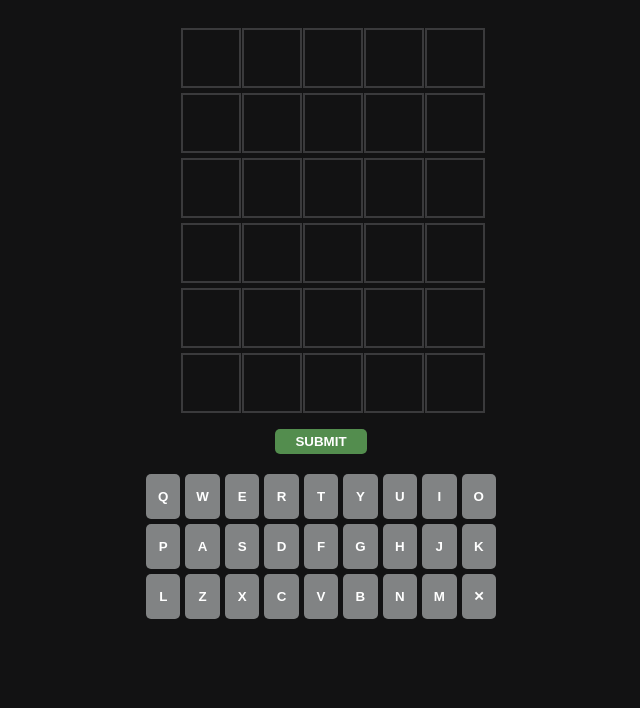
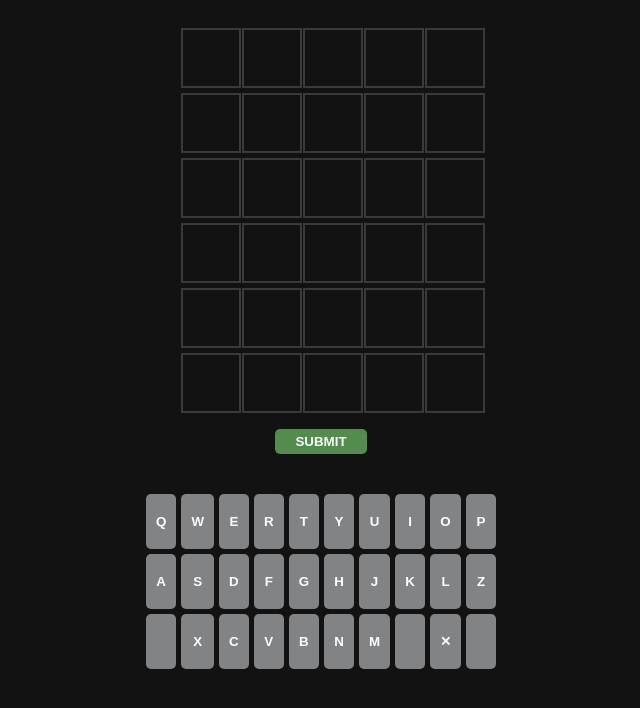
Before and after one commit to anand-2020/guess-it, a plain HTML site: page index.html in a window 1280 px wide. Shown: the whole page, without its empty margins (319-959 px from the left). Drawn offline with Linux system fonts and the light colour scheme.

Commit message:
update keyboard layout css

```diff
--- a/index.html
+++ b/index.html
@@ -16,20 +16,17 @@
       box-sizing: border-box;
       height: 100vh;
     }
-
     h1 {
       margin-bottom: 10px;
     }
-
     #board {
       display: grid;
       grid-template-columns: repeat(5, 1fr);
       gap: 5px;
+      margin-bottom: 20px;
       width: 100%;
       max-width: 280px;
-  margin: 0 auto 20px auto; /* center horizontally */
     }
-
     .cell {
       width: 100%;
       aspect-ratio: 1 / 1;
@@ -42,36 +39,34 @@ h1 {
       text-transform: uppercase;
       background: #121213;
     }
-
     .correct {
       background: #538d4e;
       border-color: #538d4e;
       color: #fff;
     }
-
     .present {
       background: #b59f3b;
       border-color: #b59f3b;
       color: #fff;
     }
-
     .absent {
       background: #3a3a3c;
       border-color: #3a3a3c;
       color: #fff;
     }
-
     #keyboard {
       display: grid;
-  grid-template-columns: repeat(9, 1fr);
+      grid-template-columns: repeat(10, 1fr);
       gap: 5px;
+      max-width: 350px;
       width: 100%;
-  max-width: 350px;
-  margin: 20px auto 0 auto; /* center horizontally */
+      margin-top: 40px;
     }
-
     .key {
-  padding: 15px 10px;
+      padding-top: 20px;
+      padding-bottom: 20px;
+      padding-left: 10px;
+      padding-right: 10px;
       background-color: #818384;
       color: white;
       font-weight: bold;
@@ -80,23 +75,24 @@ h1 {
       text-transform: uppercase;
       cursor: pointer;
     }
-
     .key.correct {
       background-color: #538d4e !important;
     }
-
     .key.present {
       background-color: #b59f3b !important;
     }
-
     .key.absent {
       background-color: #3a3a3c !important;
     }
-
     #message {
       margin-top: 10px;
       font-size: 1rem;
-  text-align: center;
+    }
+    #board,
+    #keyboard {
+        width: 100%;
+        margin-left: 0 auto;
+        margin-right: 0 auto;
     }
 
 #submit {
@@ -128,11 +124,12 @@ h1 {
     let WORD_LIST = [];
     let WORD = "";
     const backspace = "✕";
+    const noLetter = " ";
 
     const keys = [
       "q", "w", "e", "r", "t", "y", "u", "i", "o", "p",
       "a", "s", "d", "f", "g", "h", "j", "k", "l", "z",
-      "x", "c", "v", "b", "n", "m", backspace
+      noLetter, "x", "c", "v", "b", "n", "m", noLetter, backspace, noLetter
     ];
 
     //Load word list from .txt and pick random word
```
Lines whose indentation alone changed are shown as unchanged.
